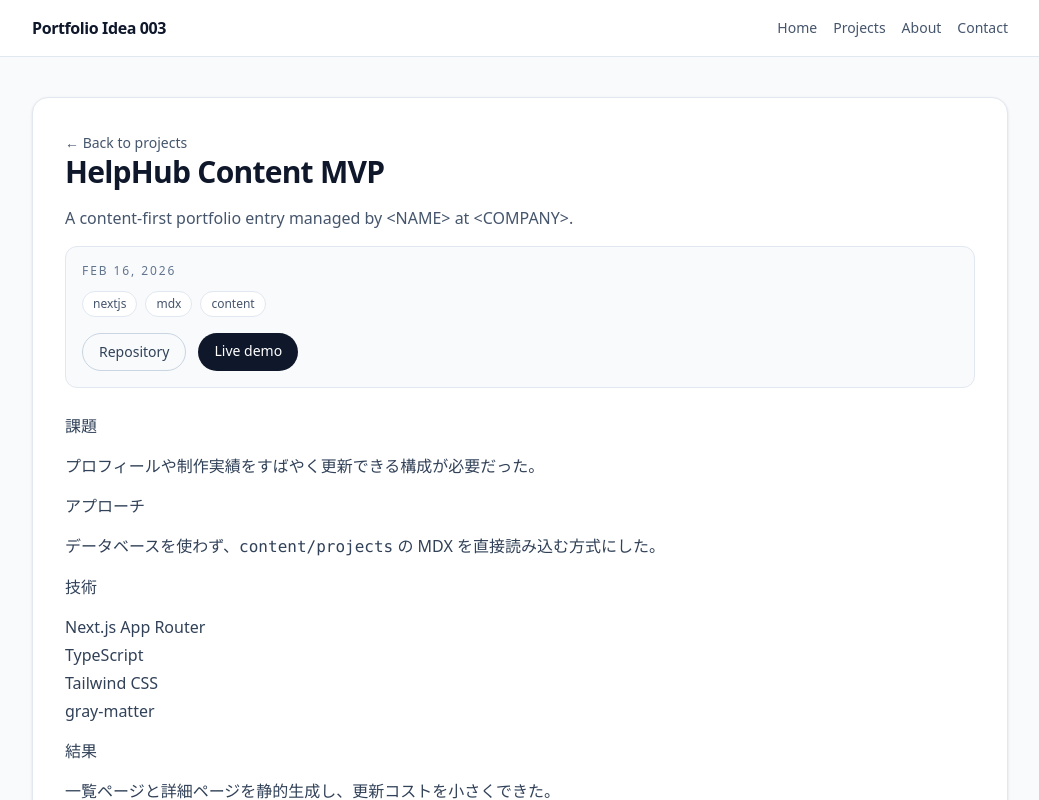
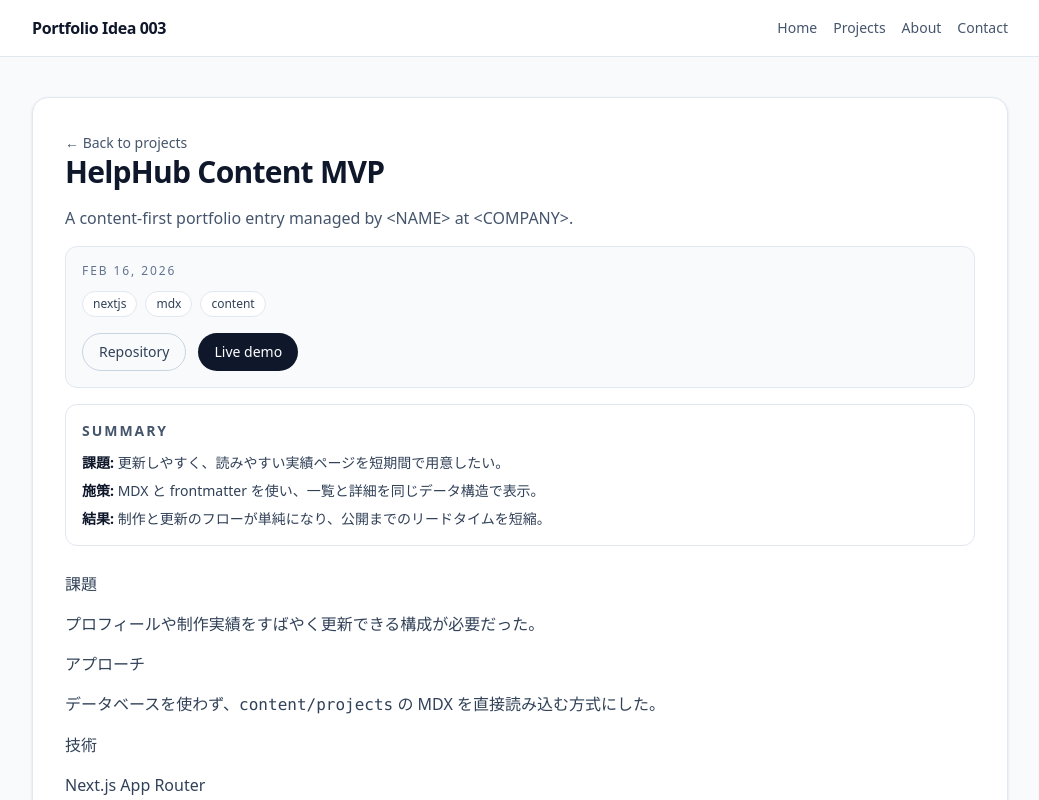
Before and after one commit to Kujara-jp/portfolio-idea-003, a Next.js app: page /projects/helphub in a window 1280 px wide. Shown: the top 800 px of the page, without its empty margins (120-1159 px from the left). Built offline with nearby package versions, Linux system fonts and the light colour scheme.

Commit message:
Improve project detail summary (#4)

```diff
--- a/src/app/projects/[slug]/page.tsx
+++ b/src/app/projects/[slug]/page.tsx
@@ -8,12 +8,46 @@ type ProjectDetailPageProps = {
   params: Promise<{ slug: string }>;
 };
 
+type ProjectSummary = {
+  problem: string;
+  approach: string;
+  outcome: string;
+};
+
+const projectSummaries: Record<string, ProjectSummary> = {
+  helphub: {
+    problem: "更新しやすく、読みやすい実績ページを短期間で用意したい。",
+    approach: "MDX と frontmatter を使い、一覧と詳細を同じデータ構造で表示。",
+    outcome: "制作と更新のフローが単純になり、公開までのリードタイムを短縮。",
+  },
+  "sample-site": {
+    problem: "案件ごとに説明粒度が異なり、情報設計がばらついていた。",
+    approach: "見出しと frontmatter を固定し、カード一覧と詳細の表現を統一。",
+    outcome: "閲覧導線が整理され、モバイルでも要点が伝わりやすくなった。",
+  },
+  tooling: {
+    problem: "高頻度で更新する知見を、コードと同じ場所で管理したい。",
+    approach: "ファイルベースの MDX 運用で編集と公開の距離を最小化。",
+    outcome: "修正反映が速くなり、運用コストを抑えた情報更新が可能になった。",
+  },
+};
+
 function formatDate(date: string): string {
   return new Date(date).toLocaleDateString("en-US", {
     year: "numeric",
     month: "short",
     day: "numeric",
   });
+}
+
+function getProjectSummary(slug: string): ProjectSummary {
+  return (
+    projectSummaries[slug] ?? {
+      problem: "解決したい課題を短く整理して示す。",
+      approach: "採用した方針と実装の要点を簡潔に説明する。",
+      outcome: "実装後の変化と得られた結果を一文で伝える。",
+    }
+  );
 }
 
 export async function generateStaticParams(): Promise<Array<{ slug: string }>> {
@@ -25,6 +59,7 @@ export async function generateStaticParams(): Promise<Array<{ slug: string }>> {
 export default async function ProjectDetailPage({ params }: ProjectDetailPageProps) {
   const { slug } = await params;
   const project = await getProjectBySlug(slug);
+  const detailSummary = getProjectSummary(slug);
 
   if (!project) {
     notFound();
@@ -47,7 +82,7 @@ export default async function ProjectDetailPage({ params }: ProjectDetailPagePro
             {project.tags.map((tag) => (
               <span
                 key={tag}
-                className="rounded-full border border-slate-200 bg-white px-2.5 py-1 text-xs font-medium text-slate-600"
+                className="rounded-full border border-slate-200 bg-white px-2.5 py-1 text-xs font-medium text-slate-700"
               >
                 {tag}
               </span>
@@ -58,7 +93,7 @@ export default async function ProjectDetailPage({ params }: ProjectDetailPagePro
               href={project.repoUrl}
               target="_blank"
               rel="noopener noreferrer"
-              className="rounded-full border border-slate-300 px-4 py-2 text-sm font-medium text-slate-700 hover:bg-slate-100"
+              className="inline-flex items-center rounded-full border border-slate-300 px-4 py-2 text-sm font-medium text-slate-700 hover:bg-slate-100"
             >
               Repository
             </a>
@@ -66,10 +101,24 @@ export default async function ProjectDetailPage({ params }: ProjectDetailPagePro
               href={project.demoUrl}
               target="_blank"
               rel="noopener noreferrer"
-              className="rounded-full bg-slate-900 px-4 py-2 text-sm font-medium text-white hover:bg-slate-700"
+              className="inline-flex items-center rounded-full bg-slate-900 px-4 py-2 text-sm font-medium text-white hover:bg-slate-700"
             >
               Live demo
             </a>
+          </div>
+        </div>
+        <div className="rounded-xl border border-slate-200 bg-white p-4">
+          <h2 className="text-sm font-semibold uppercase tracking-[0.14em] text-slate-600">Summary</h2>
+          <div className="mt-3 space-y-2 text-sm text-slate-700">
+            <p>
+              <span className="font-semibold text-slate-900">課題:</span> {detailSummary.problem}
+            </p>
+            <p>
+              <span className="font-semibold text-slate-900">施策:</span> {detailSummary.approach}
+            </p>
+            <p>
+              <span className="font-semibold text-slate-900">結果:</span> {detailSummary.outcome}
+            </p>
           </div>
         </div>
       </header>
```
